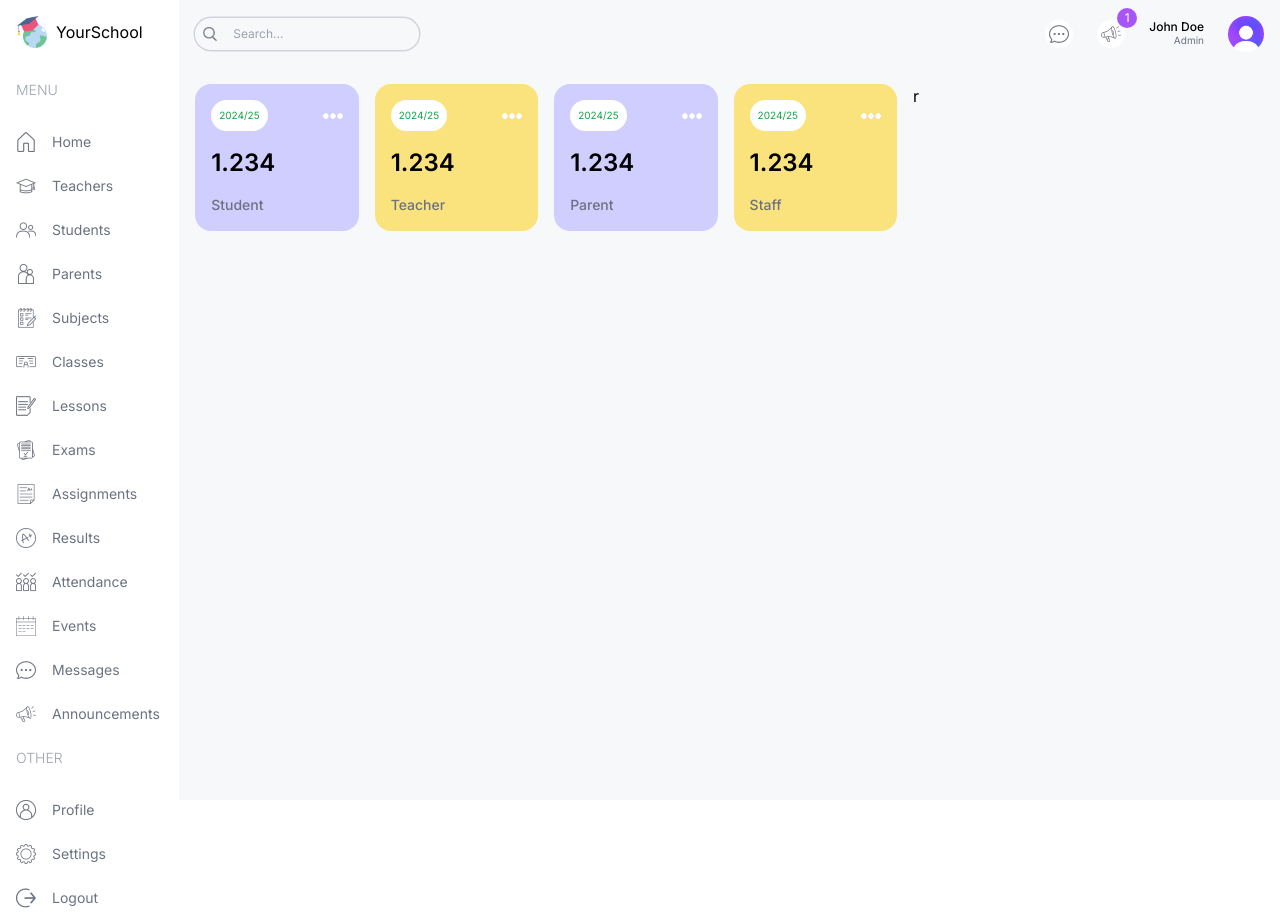
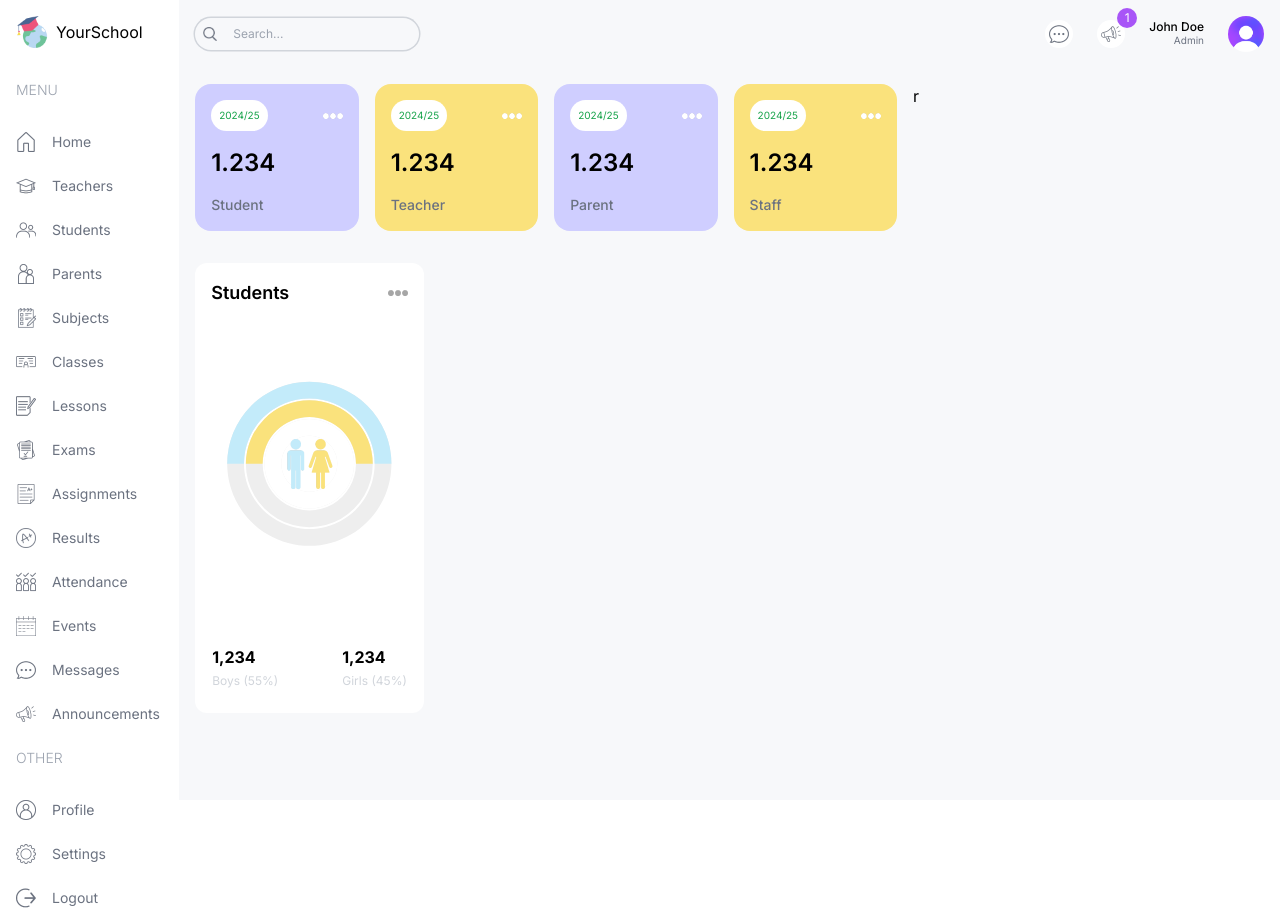
Before and after one commit to developermartins/yourschool-app, a Next.js app: page /admin in a window 1280 px wide. Built offline with nearby package versions, Linux system fonts and the light colour scheme.

Commit message:
CountChart implemented

```diff
--- a/src/app/(dashboard)/admin/page.tsx
+++ b/src/app/(dashboard)/admin/page.tsx
@@ -1,9 +1,10 @@
+import CountChart from "@/components/CountChart";
 import UserCard from "@/components/UserCard";
 
 const AdminPage = () => {
   return (
     <div className="p-4 flex gap-4 flex-col md:flex-row">
-      <div className="w-full lg:w-2/3">
+      <div className="w-full lg:w-2/3 flex flex-col gap-8">
 
         {/* User cards */}
         <div className="flex gap-4 justify-between flex-wrap">
@@ -13,6 +14,21 @@
           <UserCard type="staff" />
         </div>
 
+        {/* MIDDLE CHARTS */}
+        <div className="flex gap-4 flex-col lg:flex-row">
+          {/* COUNT CHART */}
+          <div className="w-full lg:w-1/3 h-[450px]">
+            <CountChart />
+          </div>
+
+          {/* ATTENDANCE CHART */}
+          <div className="w-full lg:w-2/3 h-[450px]">
+
+          </div>
+        </div>
+
+        {/* BOTTOM CHARTS */}
+        <div className=""></div>
       </div>
 
       <div className="w-full lg:w-1/3">r</div>
--- /dev/null
+++ b/src/components/CountChart.tsx
@@ -0,0 +1,75 @@
+"use client";
+import Image from "next/image";
+import {
+  RadialBarChart,
+  RadialBar,
+  Legend,
+  ResponsiveContainer,
+} from "recharts";
+
+const data = [
+  {
+    name: "Total",
+    count: 106,
+    fill: "white",
+  },
+  {
+    name: "Girls",
+    count: 53,
+    fill: "#FAE27C",
+  },
+  {
+    name: "Boys",
+    count: 53,
+    fill: "#C3EBFA",
+  },
+];
+
+const CountChart = () => {
+  return (
+    <div className="bg-white rounded-xl w-full h-full p-4">
+      {/* TITLE */}
+      <div className="flex justify-between items-center">
+        <h1 className="text-lg font-semibold">Students</h1>
+        <Image src="/moreDark.png" alt="" width={20} height={20} />
+      </div>
+      {/* CHART */}
+      <div className="relative w-full h-[75%]">
+        <ResponsiveContainer>
+          <RadialBarChart
+            cx="50%"
+            cy="50%"
+            innerRadius="40%"
+            outerRadius="100%"
+            barSize={32}
+            data={data}
+          >
+            <RadialBar background dataKey="count" />
+          </RadialBarChart>
+        </ResponsiveContainer>
+        <Image
+          src="/maleFemale.png"
+          alt=""
+          width={50}
+          height={50}
+          className="absolute top-1/2 left-1/2 -translate-x-1/2 -translate-y-1/2"
+        />
+      </div>
+      {/* BOTTOM */}
+      <div className="flex justify-center gap-16">
+        <div className="flex flex-col gap-1">
+          <div className="w-5 h-5 bg-lamaSky rounded-full" />
+          <h1 className="font-bold">1,234</h1>
+          <h2 className="text-xs text-gray-300">Boys (55%)</h2>
+        </div>
+        <div className="flex flex-col gap-1">
+          <div className="w-5 h-5 bg-lamaYellow rounded-full" />
+          <h1 className="font-bold">1,234</h1>
+          <h2 className="text-xs text-gray-300">Girls (45%)</h2>
+        </div>
+      </div>
+    </div>
+  );
+};
+
+export default CountChart;
```
Also changed, not shown: package.json (+5 -4 lines), 1 other file (tests, documents, lock files or other folders).
